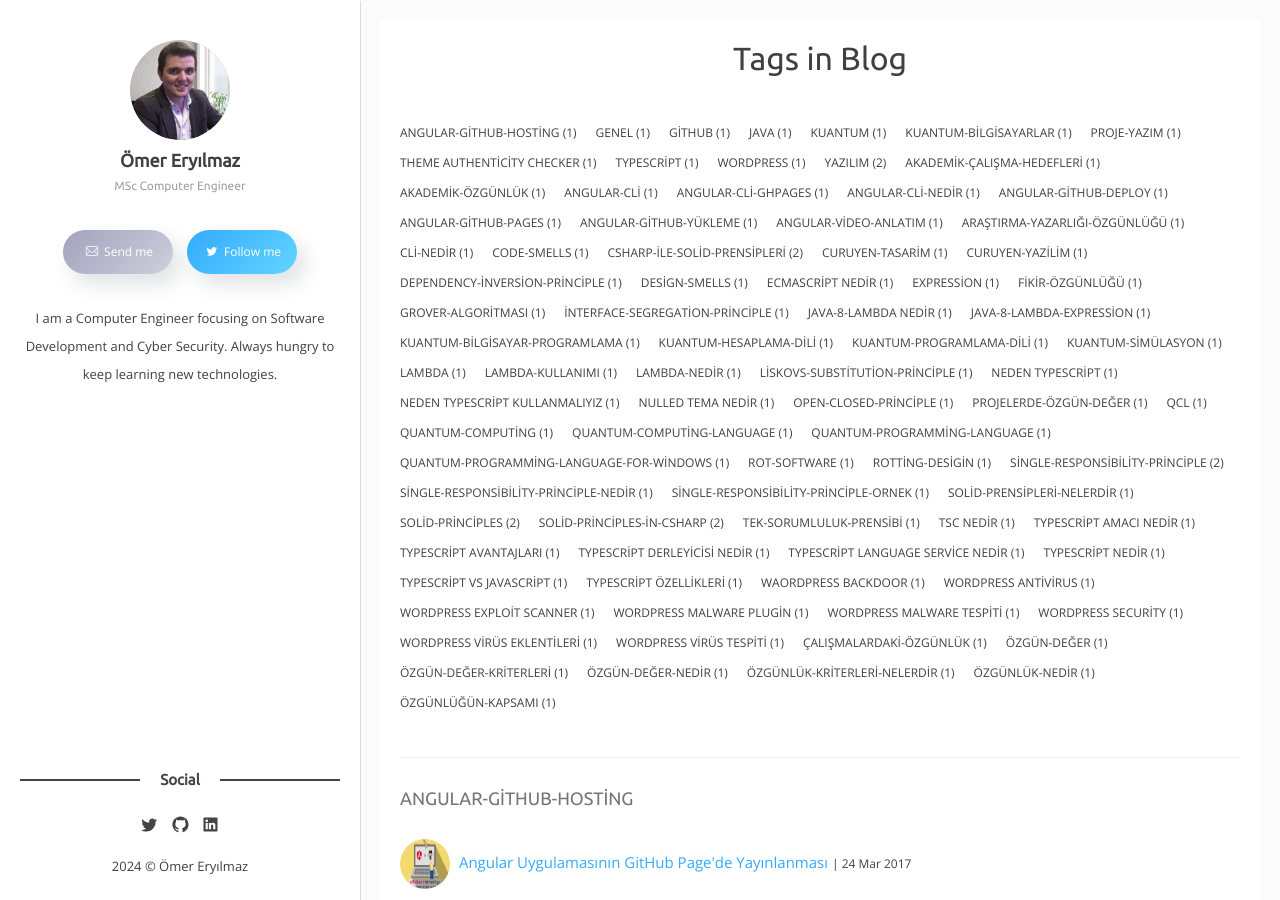
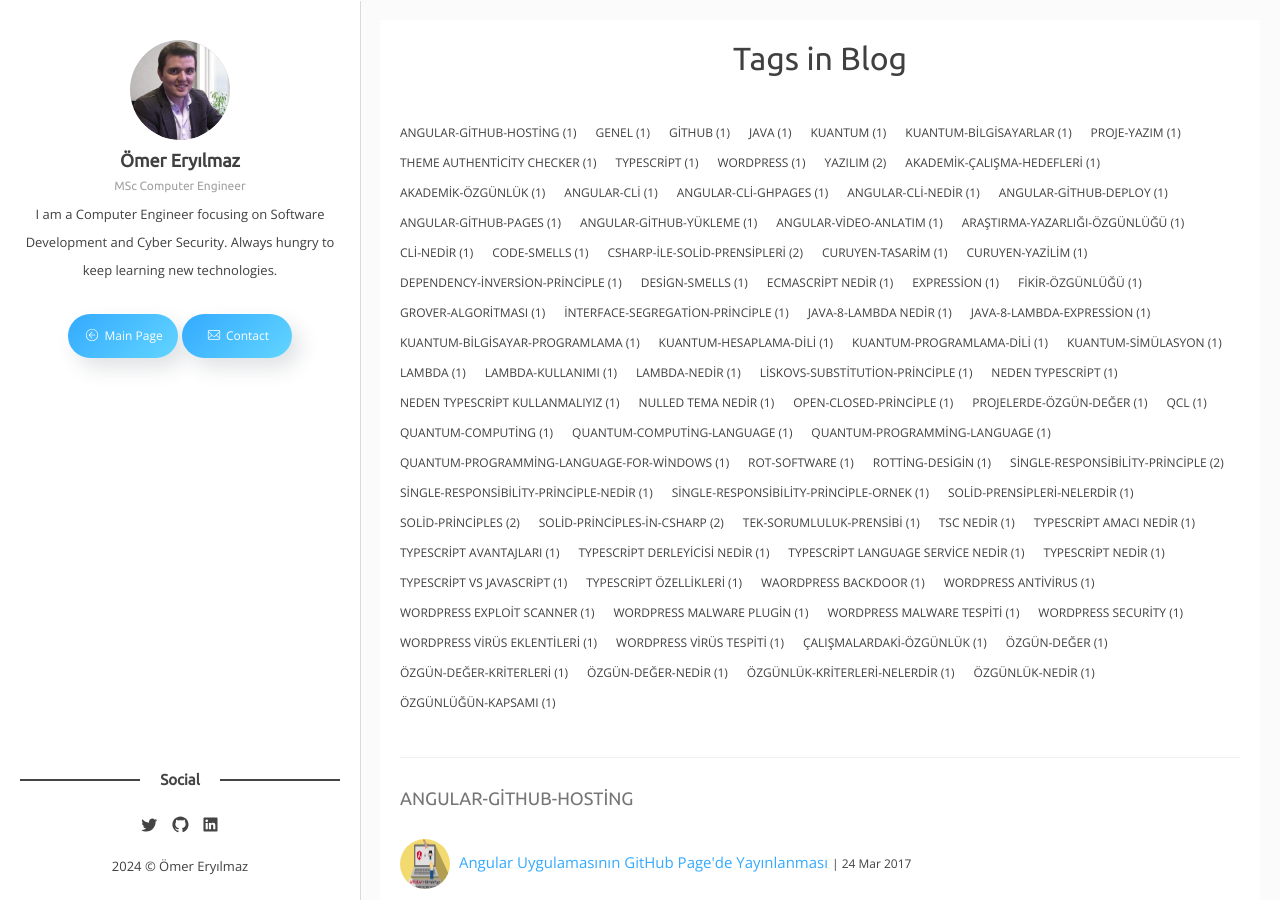
Before and after one commit to omereryilmaz/omereryilmaz.github.io, a Jekyll site: the page built from tags.html, in a window 1280 px wide and 900 px high. Built offline with Jekyll 4.4.1, drawn with Linux system fonts in a browser that asks for light colours; some web fonts are replaced.

Commit message:
sidebar-author redesigned

```diff
--- a/_layouts/home.html
+++ b/_layouts/home.html
@@ -12,17 +12,18 @@ layout: default
       <div class="c-author__name">{{site.author-name}}</div>
       <span class="c-author__job">{{site.author-job}}</span>
     </div>
+    <p class="c-author__about">{{site.about-author | strip_html | truncatewords: 50}}</p>
     <div class="c-contact-menu">
+      <a href="/" class="c-btn c-btn--primary c-btn--round c-btn--shadow"><span data-icon='ei-arrow-left' data-size='s'></span> Main Page</a>
       {% if site.author-email %}
-      <a href="/contact" class="c-contact-btn c-btn c-btn--secondary c-btn--round c-btn--shadow"><span data-icon='ei-envelope' data-size='s'></span> Send me</a>
+      <a href="/contact" class="c-btn c-btn--primary c-btn--round c-btn--shadow"><span data-icon='ei-envelope' data-size='s'></span> Contact</a>
       {% else %}
       {% endif %}
       {% if site.author-twitter %}
-      <a href="https://twitter.com/{{ site.social-twitter }}" class="c-btn c-btn--primary c-btn--round c-btn--shadow"><span data-icon='ei-sc-twitter' data-size='s'></span> Follow me</a>
+      <!-- <a href="https://twitter.com/{{ site.social-twitter }}" class="c-btn c-btn--primary c-btn--round c-btn--shadow"><span data-icon='ei-sc-twitter' data-size='s'></span> Follow me</a> -->
       {% else %}
       {% endif %}
     </div>
-    <p class="c-author__about">{{site.about-author | strip_html | truncatewords: 50}}</p>
   </div>
 
   <div class="c-sidebar-footer">
```
